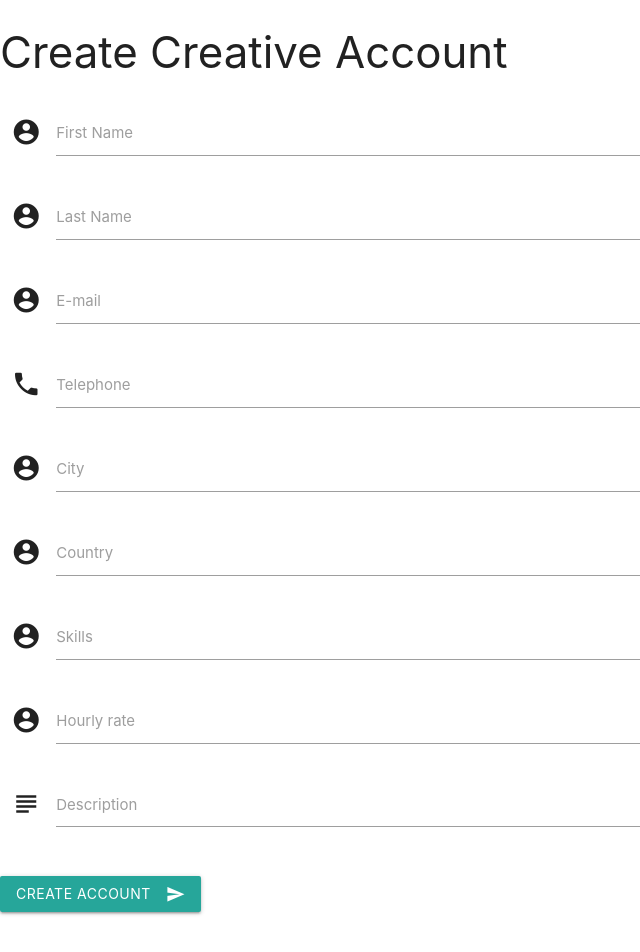
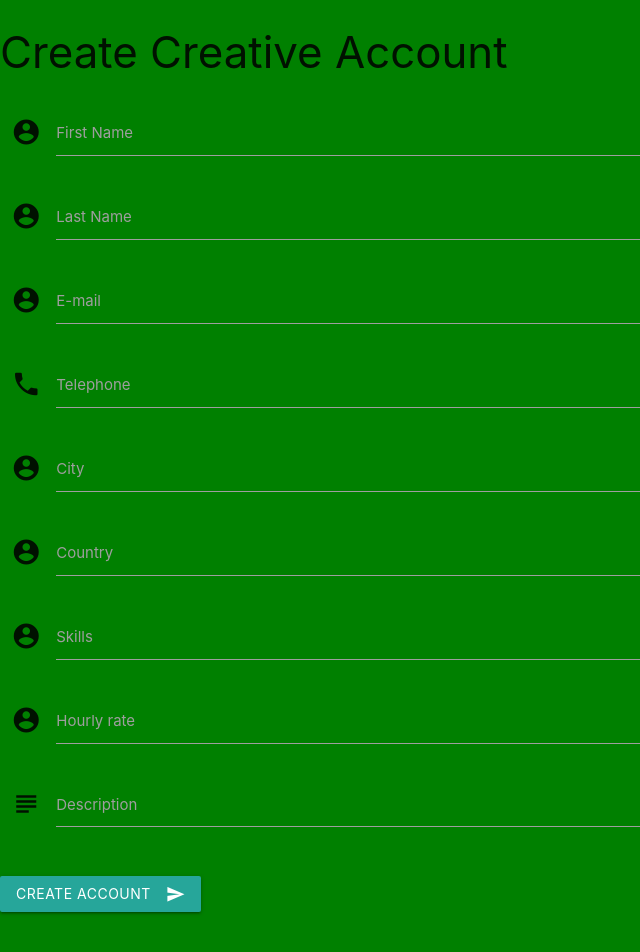
Before and after one commit to Code-Institute-Submissions/robinwesterback-creative-hub, a Flask app: page /create_creative in a window 1280 px wide. Shown: the whole page, without its empty margins (0-640 px from the left). Run offline with Flask 2, Linux system fonts and the light colour scheme; some libraries are stand-ins or nearby versions.

Commit message:
Setup style.css and make sure it is working

```diff
--- /dev/null
+++ b/static/css/style.css
@@ -0,0 +1,3 @@
+body {
+    background-color: green;
+}
--- a/templates/base.html
+++ b/templates/base.html
@@ -11,6 +11,7 @@
       rel="stylesheet"
       href="https://cdnjs.cloudflare.com/ajax/libs/materialize/1.0.0/css/materialize.min.css"
     />
+    <link rel="stylesheet" href="{{url_for('static', filename='css/style.css')}}" type="text/css" />
     <title>Document</title>
   </head>
   <body>
```
